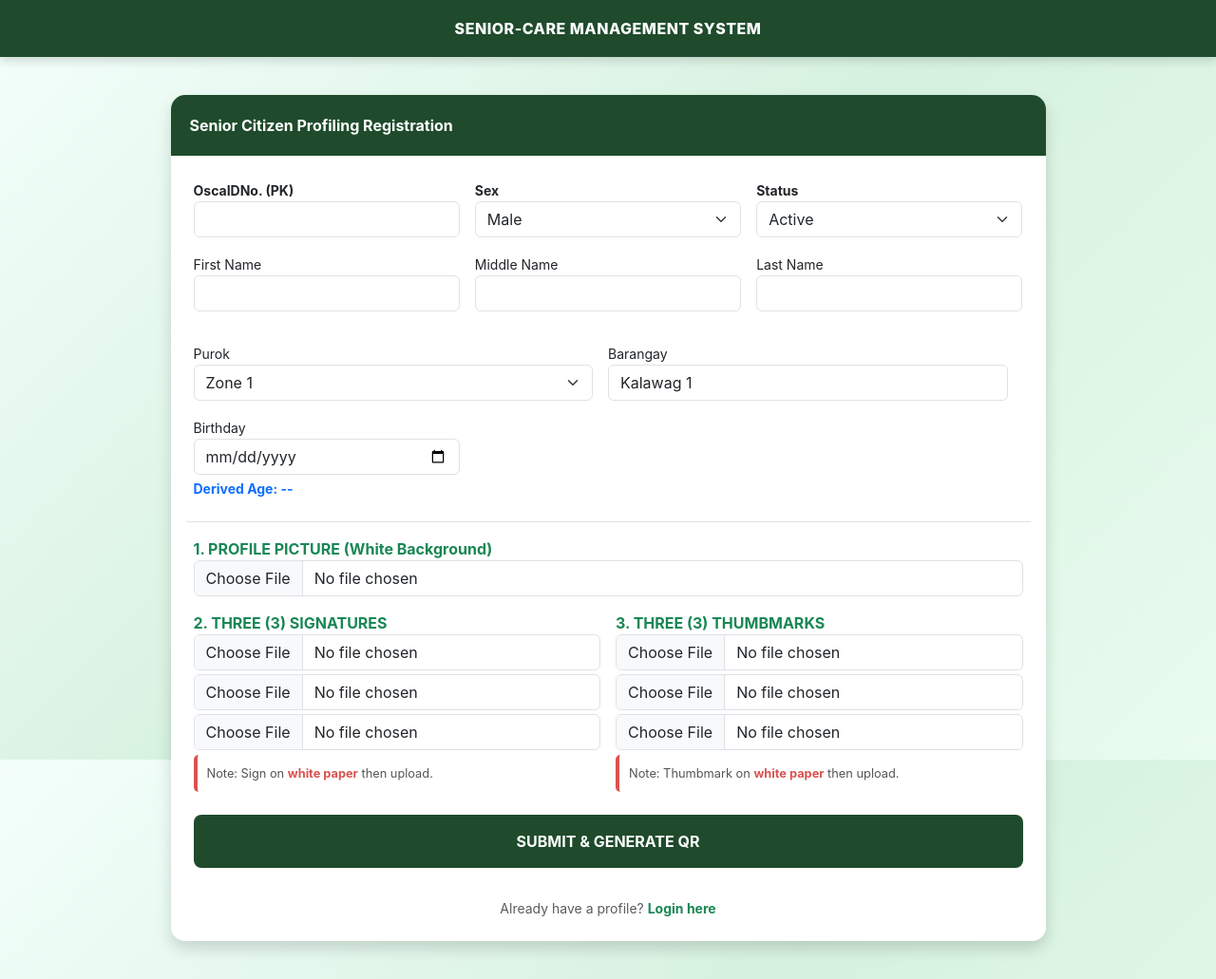
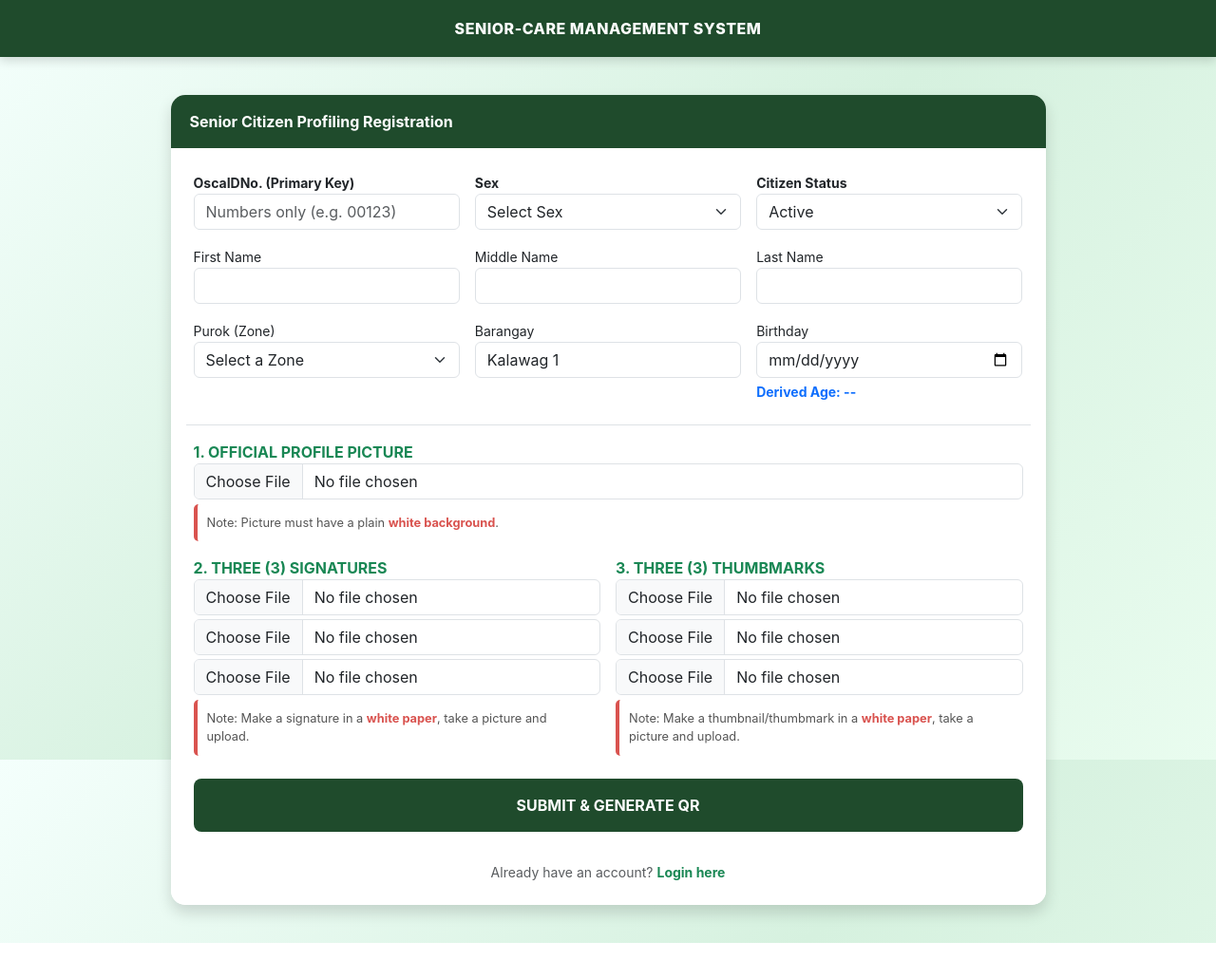
Before and after one commit to clemmarcella-IT/senoirCAre, a PHP site: page /register.php in a window 1280 px wide. Shown: the whole page at 95% size. After the commit the page ends 993 px from the top, so only its background shows below. Run offline with PHP 8.4, Linux system fonts and the light colour scheme; some libraries are stand-ins or nearby versions.

Commit message:
new changes

```diff
--- a/profile.php
+++ b/profile.php
@@ -90,7 +90,7 @@ $statusClass = ($row['CitezenStatus'] == 'active') ? 'active-bg' : 'inactive-bg'
 
                         <div class="row">
                             <div class="col-12">
-                                <label class="label-tag">OscaIDNo. (System Primary Key)</label>
+                                <label class="label-tag">OscaIDNo. (Primary ID)</label>
                                 <div class="data-box text-primary fs-5 fw-bold"><?php echo $row['OscaIDNo']; ?></div>
                             </div>
 
--- a/register.php
+++ b/register.php
@@ -5,7 +5,9 @@
     <title>Senior Registration | SENIOR-CARE</title>
     <meta charset="utf-8" />
     <meta name="viewport" content="width=device-width, initial-scale=1.0" />
+    <!-- Bootstrap 5 -->
     <link href="https://cdn.jsdelivr.net/npm/bootstrap@5.3.3/dist/css/bootstrap.min.css" rel="stylesheet">
+    <!-- Custom Style -->
     <link rel="stylesheet" href="userStyle.css">
 </head>
 <body>
@@ -16,91 +18,112 @@
     <div class="row justify-content-center">
         <div class="col-lg-10">
             <div class="card shadow">
-                <div class="card-header">Senior Citizen Profiling Registration</div>
+                <div class="card-header py-3">Senior Citizen Profiling Registration</div>
                 <div class="card-body p-4">
 
-                    <form action="add_query_senior.php" method="POST" enctype="multipart/form-data">
+                    <!-- ENCTYPE is mandatory for photo uploads -->
+                    <form id="seniorForm" action="add_query_senior.php" method="POST" enctype="multipart/form-data">
                         <div class="row g-3">
-                            <!-- Basic Info -->
+                            <!-- ID and Status Row -->
                             <div class="col-md-4">
-                                <label class="fw-bold small">OscaIDNo. (PK)</label>
-                                <input type="text" class="form-control" name="oscaID" required/>
+                                <label class="fw-bold small">OscaIDNo. (Primary Key)</label>
+                                <!-- Preserves leading zeros by using text type with numeric restriction -->
+                                <input type="text" class="form-control" name="oscaID"
+                                       placeholder="Numbers only (e.g. 00123)"
+                                       oninput="this.value = this.value.replace(/[^0-9]/g, '')" required/>
                             </div>
                             <div class="col-md-4">
                                 <label class="fw-bold small">Sex</label>
-                                <select class="form-select" name="sex">
-                                    <option>Male</option>
-                                    <option>Female</option>
+                                <select class="form-select" name="sex" required>
+                                    <option value="" disabled selected>Select Sex</option>
+                                    <option value="Male">Male</option>
+                                    <option value="Female">Female</option>
                                 </select>
                             </div>
                             <div class="col-md-4">
-                                <label class="fw-bold small">Status</label>
+                                <label class="fw-bold small">Citizen Status</label>
                                 <select class="form-select" name="status">
                                     <option value="active">Active</option>
                                     <option value="inactive">Inactive</option>
                                 </select>
                             </div>
 
-                            <!-- Name Info -->
-                            <div class="col-md-4"><label class="small">First Name</label><input type="text" class="form-control" name="fname" required/></div>
-                            <div class="col-md-4"><label class="small">Middle Name</label><input type="text" class="form-control" name="mi"/></div>
-                            <div class="col-md-4"><label class="small">Last Name</label><input type="text" class="form-control" name="lname" required/></div>
+                            <!-- Name Row -->
+                            <div class="col-md-4">
+                                <label class="small">First Name</label>
+                                <input type="text" class="form-control" name="fname" required/>
+                            </div>
+                            <div class="col-md-4">
+                                <label class="small">Middle Name</label>
+                                <input type="text" class="form-control" name="mi"/>
+                            </div>
+                            <div class="col-md-4">
+                                <label class="small">Last Name</label>
+                                <input type="text" class="form-control" name="lname" required/>
+                            </div>
 
-                            <!-- Address and Age -->
-                                <div class="row g-3">
-                                    <div class="col-md-6">
-                                        <label class="small">Purok</label>
-                                        <select class="form-select" name="purok">
+                            <!-- Address and Birthday Row -->
+                            <div class="col-md-4">
+                                <label class="small">Purok (Zone)</label>
+                                <select class="form-select" name="purok" required>
+                                    <option value="" disabled selected>Select a Zone</option>
                                     <?php for($i=1; $i<=6; $i++) echo "<option value='Zone $i'>Zone $i</option>"; ?>
                                 </select>
                             </div>
-                                    <div class="col-md-6">
+                            <div class="col-md-4">
                                 <label class="small">Barangay</label>
                                 <input type="text" class="form-control" name="brgy" value="Kalawag 1" readonly/>
-                                    </div>
                             </div>
                             <div class="col-md-4">
                                 <label class="small">Birthday</label>
                                 <input type="date" class="form-control" name="bday" id="bdayInput" onchange="calculateAge()" required/>
+                                <!-- Display Derived Age -->
                                 <div id="ageDisplay" class="mt-1 text-primary fw-bold small">Derived Age: --</div>
                             </div>
 
-                            <!-- Document Uploads -->
+                            <!-- 1. Profile Picture Section -->
                             <div class="col-12 mt-4 border-top pt-3">
-                                <label class="fw-bold text-success">1. PROFILE PICTURE (White Background)</label>
-                                <input type="file" class="form-control" name="pic" required/>
+                                <label class="fw-bold text-success">1. OFFICIAL PROFILE PICTURE</label>
+                                <input type="file" class="form-control" name="pic" accept="image/*" required/>
+                                <div class="upload-instruction">Note: Picture must have a plain <strong>white background</strong>.</div>
                             </div>
 
+                            <!-- 2. Three Signatures Section -->
                             <div class="col-md-6 mt-3">
                                 <label class="fw-bold text-success">2. THREE (3) SIGNATURES</label>
                                 <input type="file" class="form-control mb-1" name="sig1" required/>
-                                <input type="file" name="sig2" class="form-control mb-1" required/>
-                                <input type="file" name="sig3" class="form-control" required/>
-                                <div class="upload-instruction">Note: Sign on <strong>white paper</strong> then upload.</div>
+                                <input type="file" class="form-control mb-1" name="sig2" required/>
+                                <input type="file" class="form-control" name="sig3" required/>
+                                <div class="upload-instruction">Note: Make a signature in a <strong>white paper</strong>, take a picture and upload.</div>
                             </div>
 
+                            <!-- 3. Three Thumbmarks Section -->
                             <div class="col-md-6 mt-3">
                                 <label class="fw-bold text-success">3. THREE (3) THUMBMARKS</label>
                                 <input type="file" class="form-control mb-1" name="thumb1" required/>
-                                <input type="file" name="thumb2" class="form-control mb-1" required/>
-                                <input type="file" name="thumb3" class="form-control" required/>
-                                <div class="upload-instruction">Note: Thumbmark on <strong>white paper</strong> then upload.</div>
+                                <input type="file" class="form-control mb-1" name="thumb2" required/>
+                                <input type="file" class="form-control" name="thumb3" required/>
+                                <div class="upload-instruction">Note: Make a thumbnail/thumbmark in a <strong>white paper</strong>, take a picture and upload.</div>
                             </div>
                         </div>
 
                         <br />
-                        <button type="submit" name="save" class="btn btn-forest w-100 py-3">SUBMIT & GENERATE QR</button>
+                        <!-- Trigger SweetAlert from UserQRGenerate.js -->
+                        <button type="button" onclick="initiateProfiling()" class="btn btn-forest w-100 py-3">SUBMIT & GENERATE QR</button>
                     </form>
 
                 </div>
+                <!-- Login Link -->
                 <div class="card-footer bg-white text-center border-0 pb-4">
-                    <p class="mb-0 text-muted small">Already have a profile? <a href="login.php" class="text-success fw-bold text-decoration-none">Login here</a></p>
+                    <p class="mb-0 text-muted small">Already have an account? <a href="login.php" class="text-success fw-bold text-decoration-none">Login here</a></p>
                 </div>
             </div>
         </div>
     </div>
 </div>
 
+<!-- Scripts -->
+<script src="https://cdn.jsdelivr.net/npm/sweetalert2@11"></script>
 <script src="UserQRGenerate.js"></script>
 </body>
 </html>
```
Also changed, not shown: add_query_senior.php (+61 -10 lines), login.php (+65 -15 lines), uploads/055455_main.jpg (added), uploads/055455_profile.jpg (added), uploads/055455_sig1.jpg (added), uploads/055455_sig2.jpg (added), uploads/055455_sig3.jpg (added), uploads/055455_th1.jpg (added), uploads/055455_th2.jpg (added), uploads/055455_th3.jpg (added), uploads/055455_thumb1.jpg (added), uploads/055455_thumb2.jpg (added), uploads/055455_thumb3.jpg (added). Lines whose indentation alone changed are shown as unchanged.
